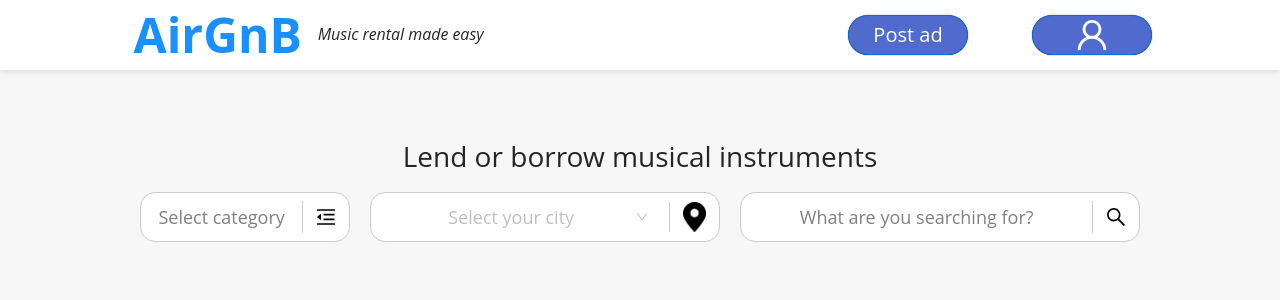
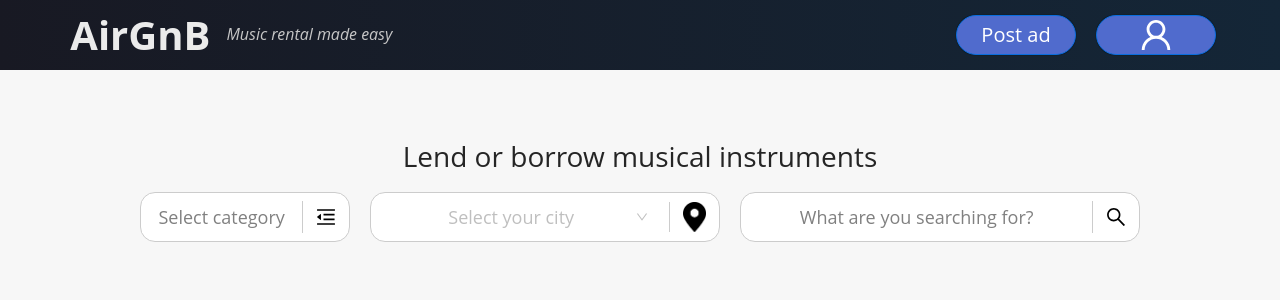
Before and after one commit to leo-dao/AirGnB, a React (Create React App) app in the folder root/client/: page / in a window 1280 px wide. Shown: the top 300 px of the page. Built offline with nearby package versions, Linux system fonts and the light colour scheme; no server answers.

Commit message:
Modified header

```diff
--- a/root/client/src/components/Molecules/HeaderButtons/index.tsx
+++ b/root/client/src/components/Molecules/HeaderButtons/index.tsx
@@ -10,7 +10,7 @@ const StyledHeaderButtons = styled.div`
 `;
 
 const Space = styled.div`
-    margin-left: 2rem;
+    margin-left: 10px;
 `;
 
 const HeaderButtons = () => {
--- a/root/client/src/components/Organisms/Header/index.tsx
+++ b/root/client/src/components/Organisms/Header/index.tsx
@@ -4,24 +4,37 @@ import HeaderButtons from '../../Molecules/HeaderButtons';
 import styled from 'styled-components';
 
 const StyledHeader = styled.div`
-    background-color: #fff;
+    //background-color: #fff;
+    background: transparent linear-gradient(87deg,#181923,#142637) 0 0;
     z-index: 1;
     position: sticky;
     display: flex;
     top: 0;
     flex-direction: row;
     align-items: center;
-    box-shadow: 0px 2px 4px rgba(0, 0, 0, 0.1);
     padding: 0.5em;
     margin-bottom: 5%;
     width: 100%;
     height: 70px;
+    @media (max-width: 750px) {
+        vertical-align: middle;
+    }
 `
 
-const TitleStyled = styled.div`
-    font-size: 3rem;
+const TitleStyled = styled.a`
+    font-size: 2.5rem;
     font-weight: bold;
-    margin-left: 10%;
+    margin-left: 5%;
+    color: #ebebeb;
+    transition: 0.3s;
+    &:hover {
+        color: white;
+        transform: scale(1.03);
+    }
+   /*  @media (max-width: 750px) {
+        margin-left: auto;
+        margin-right: auto;
+    } */
 `
 
 const SubtitleStyled = styled.div`
@@ -31,24 +44,22 @@ const SubtitleStyled = styled.div`
     @media (max-width: 1000px) {
         display: none;
     }
+    color: #c7c7c7;
     `
 
 const ButtonStyled = styled.div`
     position: absolute;
-    right: 10%;
-    @media (max-width: 750px) {
+    right: 5%;
+   /*  @media (max-width: 750px) {
         display: none;
-    }
+    } */
 `
 
 const Header = () => {
 
     return (
         <StyledHeader>
-            <TitleStyled>
-                <Link to="/"> AirGnB </Link>
-            </TitleStyled>
-
+            <TitleStyled href="/">AirGnB</TitleStyled>
             <SubtitleStyled>
                 Music rental made easy
             </SubtitleStyled>
```
